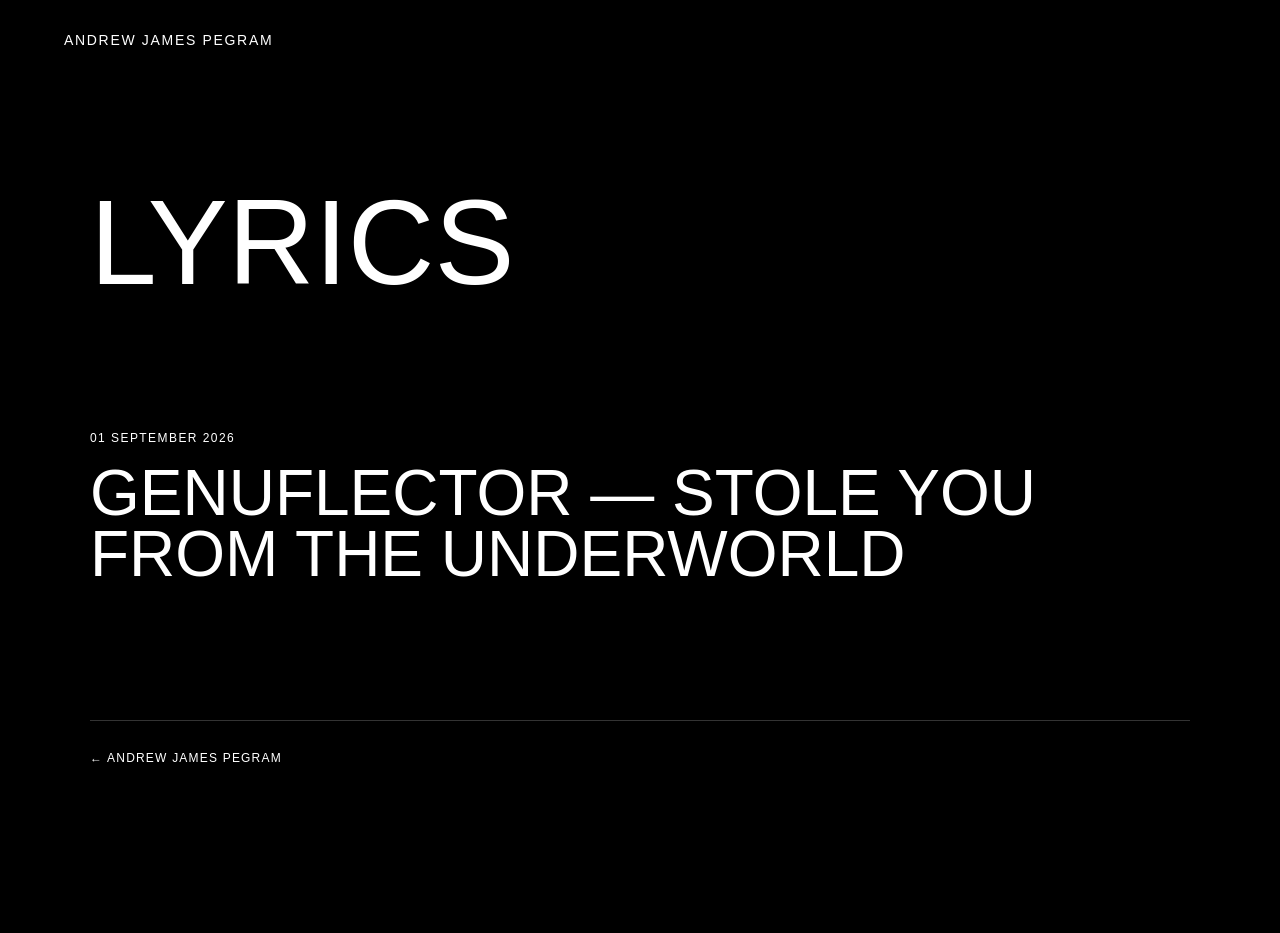
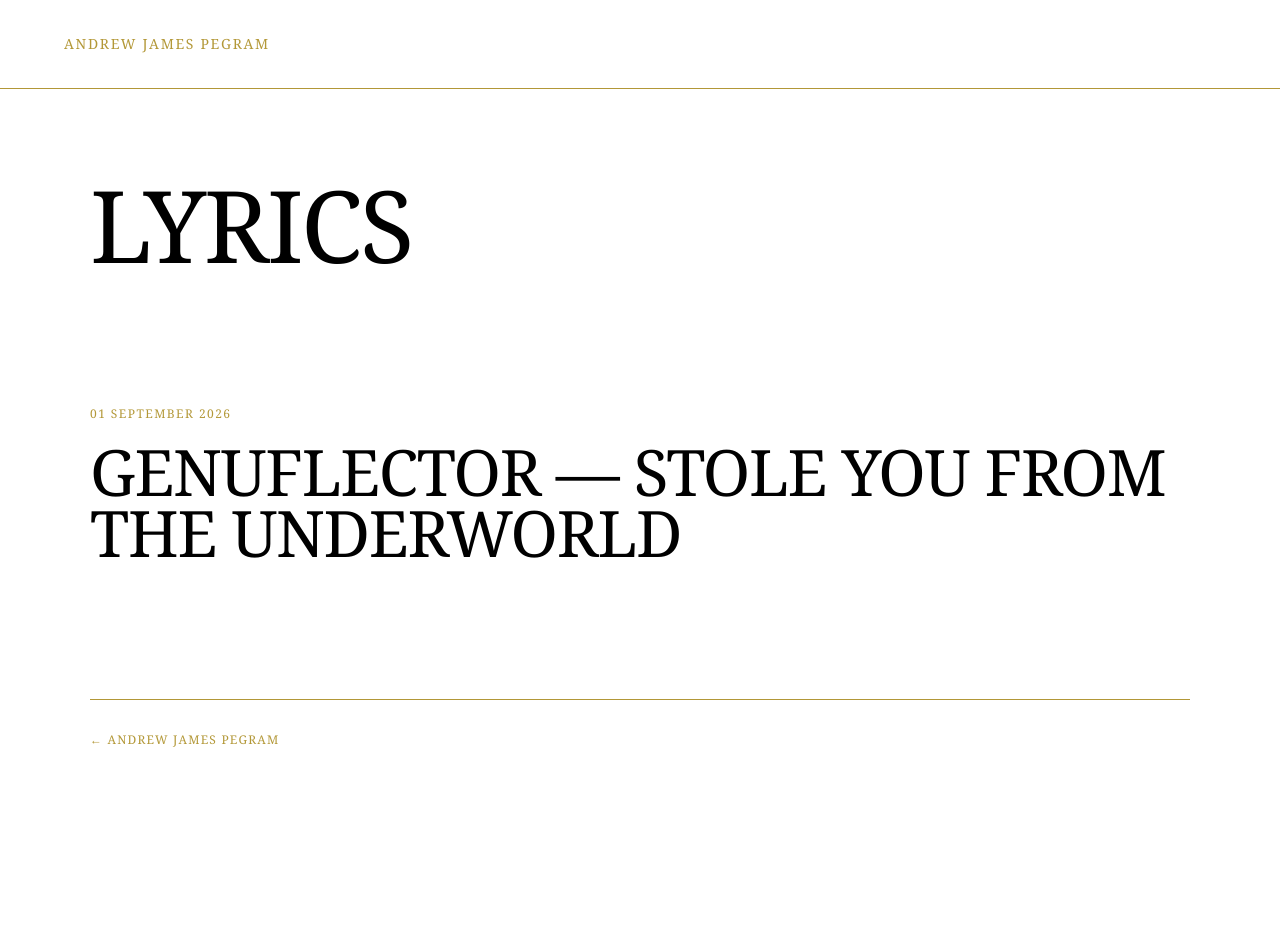
Before and after one commit to Drew-leotard/andrew-james-pegram-archive, a Jekyll site: the page built from lyrics/index.html, in a window 1280 px wide. Built offline with Jekyll 4.4.1, drawn with Linux system fonts in a browser that asks for light colours; some web fonts are replaced.

Commit message:
Update index.html
Update lyrics index styling

```diff
--- a/lyrics/index.html
+++ b/lyrics/index.html
@@ -4,18 +4,21 @@
 ---
 
 <style>
+  @import url('https://fonts.googleapis.com/css2?family=Hedvig+Letters+Serif:opsz@12..24&display=swap');
+
+  :root {
+    --gold: #9E7C02C9;
+    --black: #000000;
+    --white: #ffffff;
+  }
 
   body {
     margin: 0;
-  background: #000;
-  color: #fff;
-  font-family: Arial, Helvetica, sans-serif;
+    background: var(--white);
+    color: var(--black);
+    font-family: "Hedvig Letters Serif", Georgia, serif;
     font-size: 16px;
-}
-
-a {
-  color: inherit;
-  text-decoration: none;
+    line-height: 1.7;
   }
 
   header {
@@ -23,30 +26,40 @@
     font-size: 14px;
     letter-spacing: 0.12em;
     text-transform: uppercase;
+    color: var(--gold);
+    border-bottom: 1px solid var(--gold);
+  }
+
+  header a {
+    color: var(--gold);
+    text-decoration: none;
   }
 
   main {
     max-width: 1100px;
-  margin: 12vh auto;
+    margin: 10vh auto 12vh;
     padding: 0 5vw;
   }
 
   .section-title {
-  font-size: clamp(48px, 10vw, 120px);
+    font-size: clamp(48px, 8vw, 100px);
     line-height: 0.9;
     font-weight: 400;
+    letter-spacing: -0.025em;
+    color: var(--black);
     text-transform: uppercase;
     margin: 0 0 15vh;
   }
 
   .story {
-  margin-bottom: 14vh;
+    margin-bottom: 12vh;
   }
 
   .story-date {
     font-size: 12px;
     letter-spacing: 0.12em;
     text-transform: uppercase;
+    color: var(--gold);
     margin-bottom: 18px;
   }
 
@@ -54,30 +67,62 @@
     font-size: clamp(32px, 5vw, 64px);
     line-height: 0.95;
     font-weight: 400;
+    letter-spacing: -0.02em;
     text-transform: uppercase;
     margin: 0;
   }
 
-.story-title a:hover {
-  opacity: 0.55;
+  .story-title a {
+    color: var(--black);
+    text-decoration: none;
   }
 
-.story-description {
-  max-width: 600px;
-  margin-top: 20px;
-  font-size: 18px;
-  line-height: 1.5;
+  .story-title a:hover {
+    color: var(--gold);
   }
 
   footer {
     margin-top: 15vh;
     padding: 30px 0 60px;
-  border-top: 1px solid #333;
+    border-top: 1px solid var(--gold);
     font-size: 12px;
     text-transform: uppercase;
     letter-spacing: 0.1em;
   }
 
+  footer a {
+    color: var(--gold);
+    text-decoration: none;
+  }
+
+  footer a:hover {
+    color: var(--black);
+  }
+
+  @media (max-width: 600px) {
+
+    header {
+      padding: 24px 6vw;
+    }
+
+    main {
+      margin-top: 7vh;
+      padding: 0 6vw;
+    }
+
+    .section-title {
+      font-size: clamp(42px, 12vw, 60px);
+      margin-bottom: 10vh;
+    }
+
+    .story {
+      margin-bottom: 10vh;
+    }
+
+    .story-title {
+      font-size: clamp(30px, 9vw, 48px);
+    }
+  }
 </style>
 
 <header>
@@ -99,17 +144,13 @@
   <article class="story">
 
     <div class="story-date">
-
       {{ lyric.date | date: "%d %B %Y" }}
-
     </div>
 
     <h2 class="story-title">
 
       <a href="{{ lyric.url | relative_url }}">
-
         {{ lyric.artist }} — {{ lyric.title }}
-
       </a>
 
     </h2>
@@ -120,7 +161,9 @@
 
   <footer>
 
-<a href="{{ '/' | relative_url }}">← Andrew James Pegram</a>
+    <a href="{{ '/' | relative_url }}">
+      ← Andrew James Pegram
+    </a>
 
   </footer>
 
```
Lines whose indentation alone changed are shown as unchanged.
